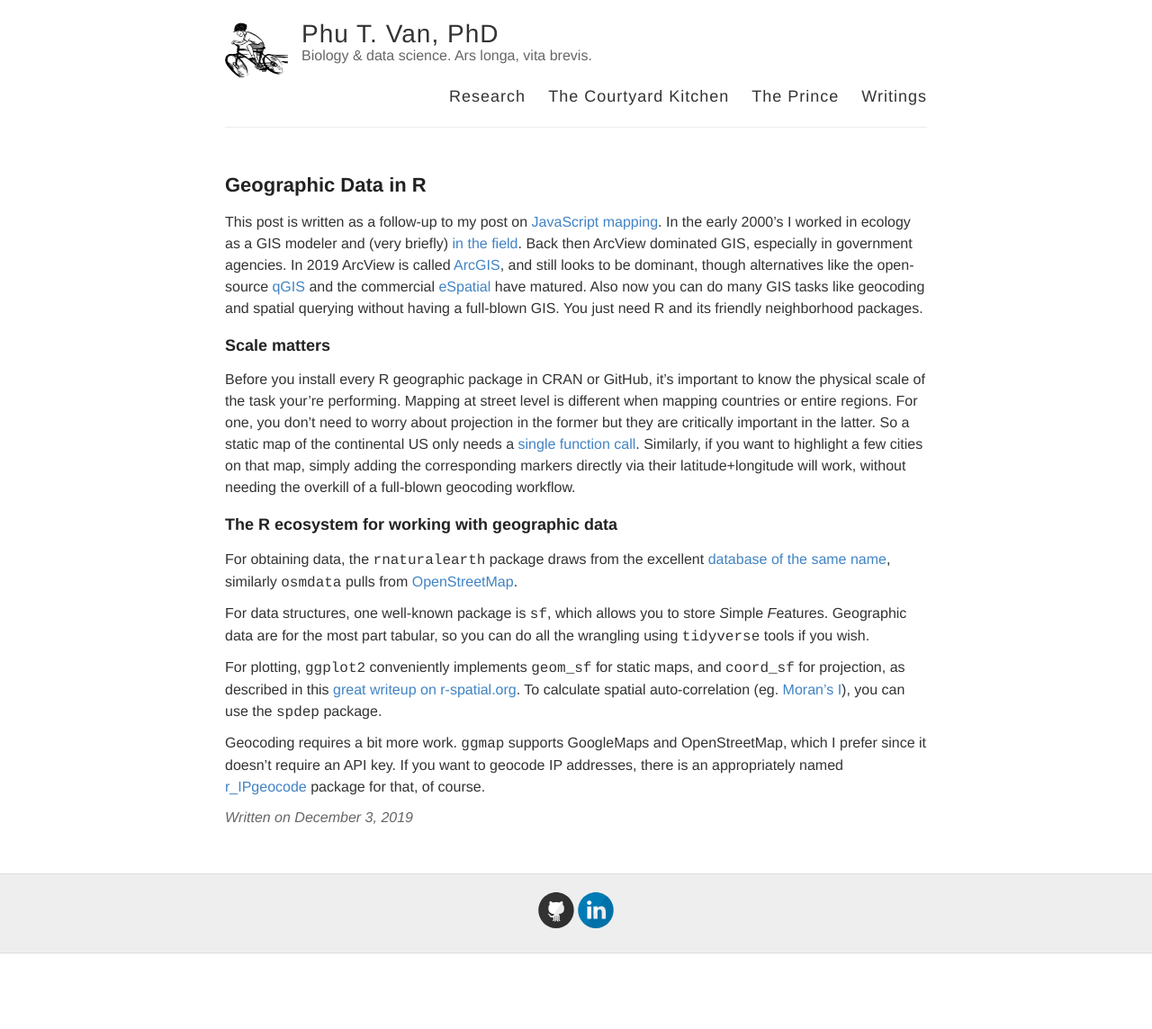
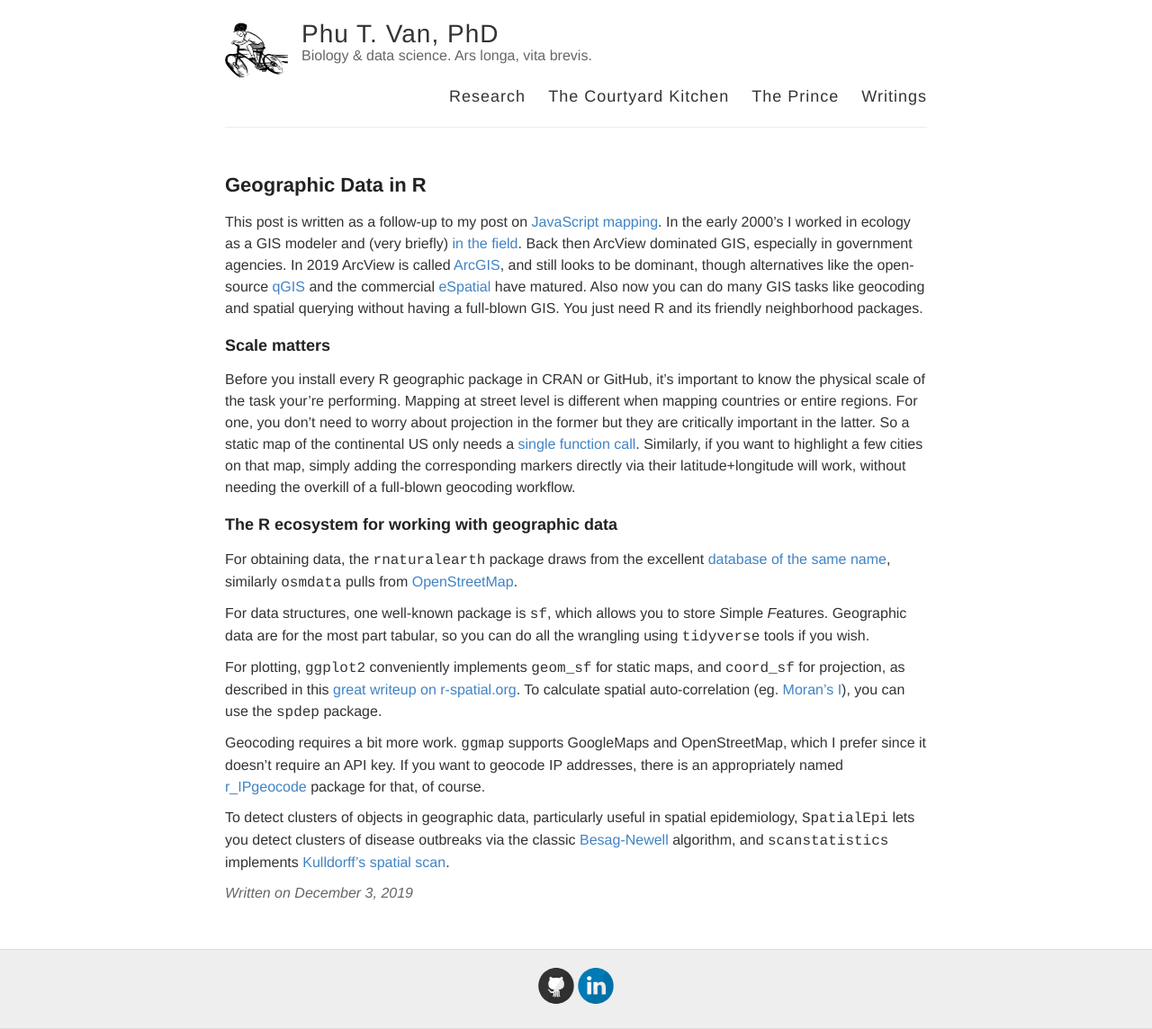
Before and after one commit to ptvan/ptvan.github.io, a Jekyll site: the page built from _posts/2019-12-03-geographic-data-in-R.md, in a window 1280 px wide. Shown: the whole page at 90% size. Built offline with Jekyll 4.4.1, drawn with Linux system fonts in a browser that asks for light colours; before the commit the page ends 1060 px from its top, so only the background shows below that.

Commit message:
updated geographic data in R blogpost

```diff
--- a/_posts/2019-12-03-geographic-data-in-R.md
+++ b/_posts/2019-12-03-geographic-data-in-R.md
@@ -18,3 +18,5 @@ For data structures, one well-known package is `sf`, which allows you to store *
 For plotting, `ggplot2` conveniently implements `geom_sf` for static maps, and `coord_sf` for projection, as described in this [great writeup on r-spatial.org](https://www.r-spatial.org/r/2018/10/25/ggplot2-sf.html). To calculate spatial auto-correlation (eg. [Moran's I](https://en.wikipedia.org/wiki/Moran%27s_I)), you can use the `spdep` package.
 
 Geocoding requires a bit more work. `ggmap` supports GoogleMaps and OpenStreetMap, which I prefer since it doesn't require an API key. If you want to geocode IP addresses, there is an appropriately named [r_IPgeocode](https://github.com/cengel/r_IPgeocode) package for that, of course.
+
+To detect clusters of objects in geographic data, particularly useful in spatial epidemiology, `SpatialEpi` lets you detect clusters of disease outbreaks via the classic [Besag-Newell](https://www.jstor.org/stable/2982708) algorithm, and `scanstatistics` implements [Kulldorff's spatial scan](https://www.tandfonline.com/doi/abs/10.1080/03610929708831995).
```
